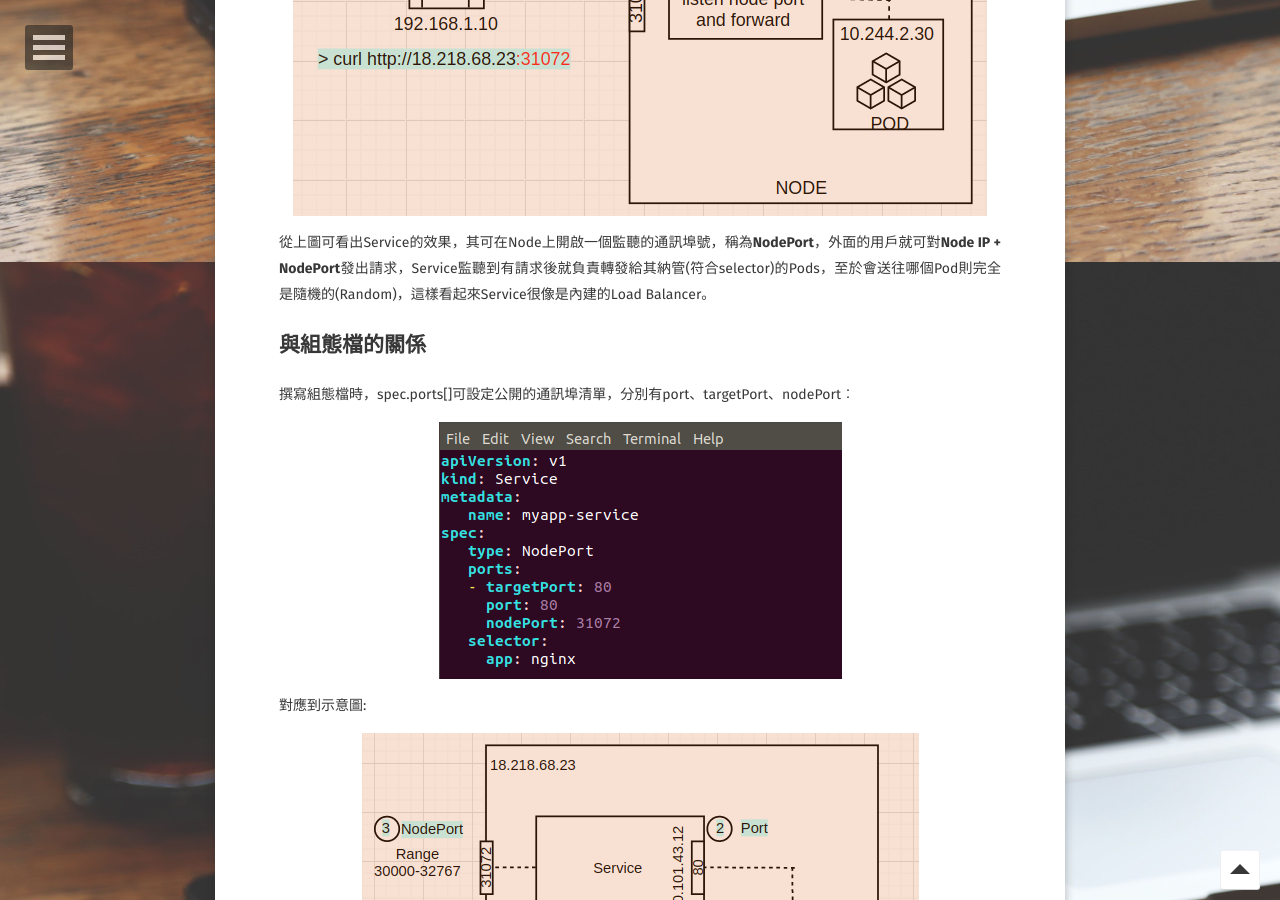
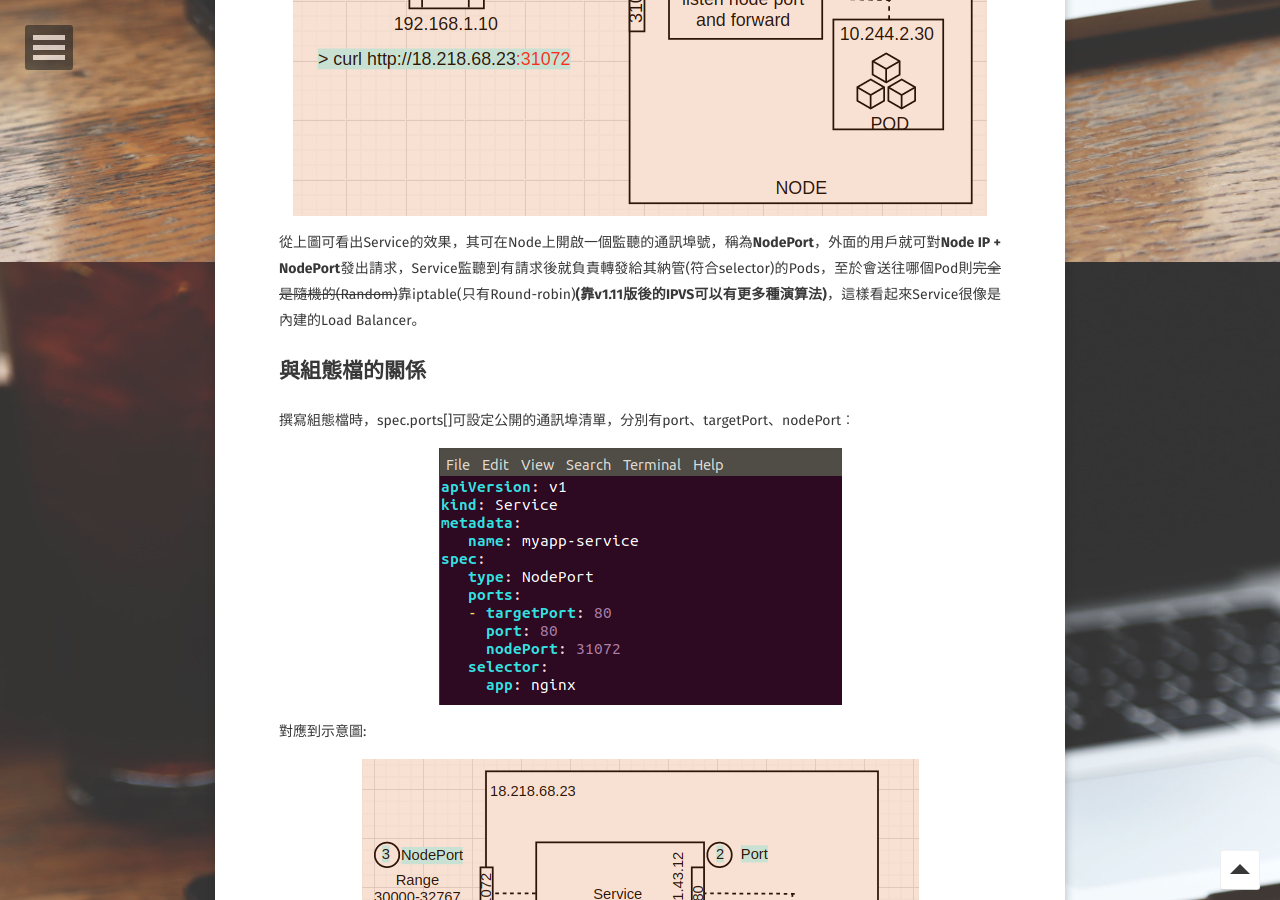
Before and after one commit to kisekitw/kisekitw.github.io, a Jekyll site: the page built from _posts/2019-06-27-Kubernetes-Service-NodePort.md, in a window 1280 px wide and 900 px high, scrolled down 1538 px. Built offline with Jekyll 4.4.1, drawn with Linux system fonts in a browser that asks for light colours; some web fonts are replaced.

Commit message:
K8S service

```diff
--- a/_posts/2019-06-27-Kubernetes-Service-NodePort.md
+++ b/_posts/2019-06-27-Kubernetes-Service-NodePort.md
@@ -24,7 +24,7 @@ comments: false
 
 ![Access By NodePort](https://github.com/kisekitw/kisekitw.github.io/blob/master/assets/img/1080627/accessbynodeport.png?raw=true)
 
-從上圖可看出Service的效果，其可在Node上開啟一個監聽的通訊埠號，稱為**NodePort**，外面的用戶就可對**Node IP + NodePort**發出請求，Service監聽到有請求後就負責轉發給其納管(符合selector)的Pods，至於會送往哪個Pod則完全是隨機的(Random)，這樣看起來Service很像是內建的Load Balancer。
+從上圖可看出Service的效果，其可在Node上開啟一個監聽的通訊埠號，稱為**NodePort**，外面的用戶就可對**Node IP + NodePort**發出請求，Service監聽到有請求後就負責轉發給其納管(符合selector)的Pods，至於會送往哪個Pod則~~完全是隨機的(Random)~~靠iptable(只有Round-robin)**(靠v1.11版後的IPVS可以有更多種演算法)**，這樣看起來Service很像是內建的Load Balancer。
 
 ## 與組態檔的關係
 撰寫組態檔時，spec.ports[]可設定公開的通訊埠清單，分別有port、targetPort、nodePort︰
```
Also changed, not shown: _posts/2020-02-11-[專案]機台傳感器收值架構應用實作.md (added, +10 -0 lines).
